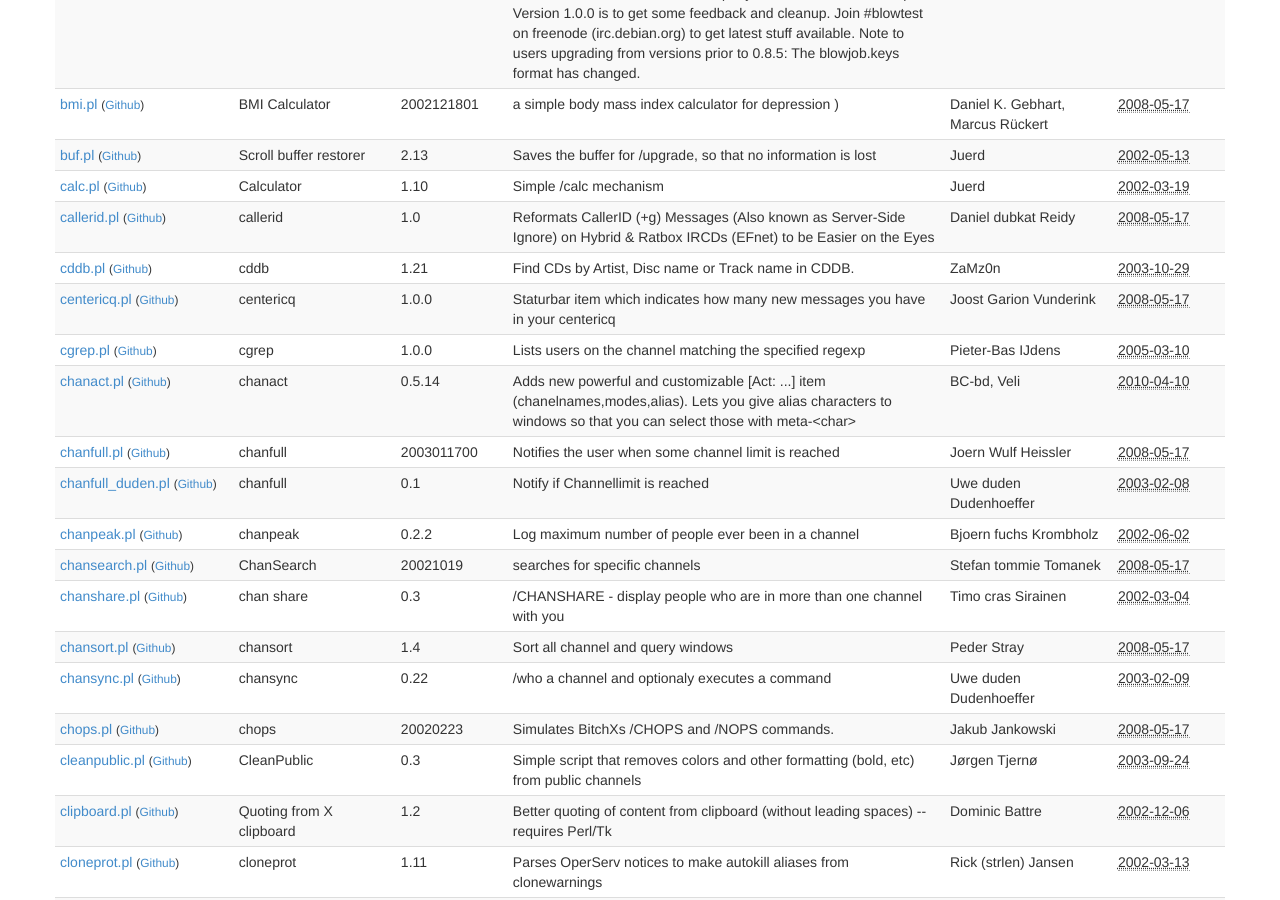
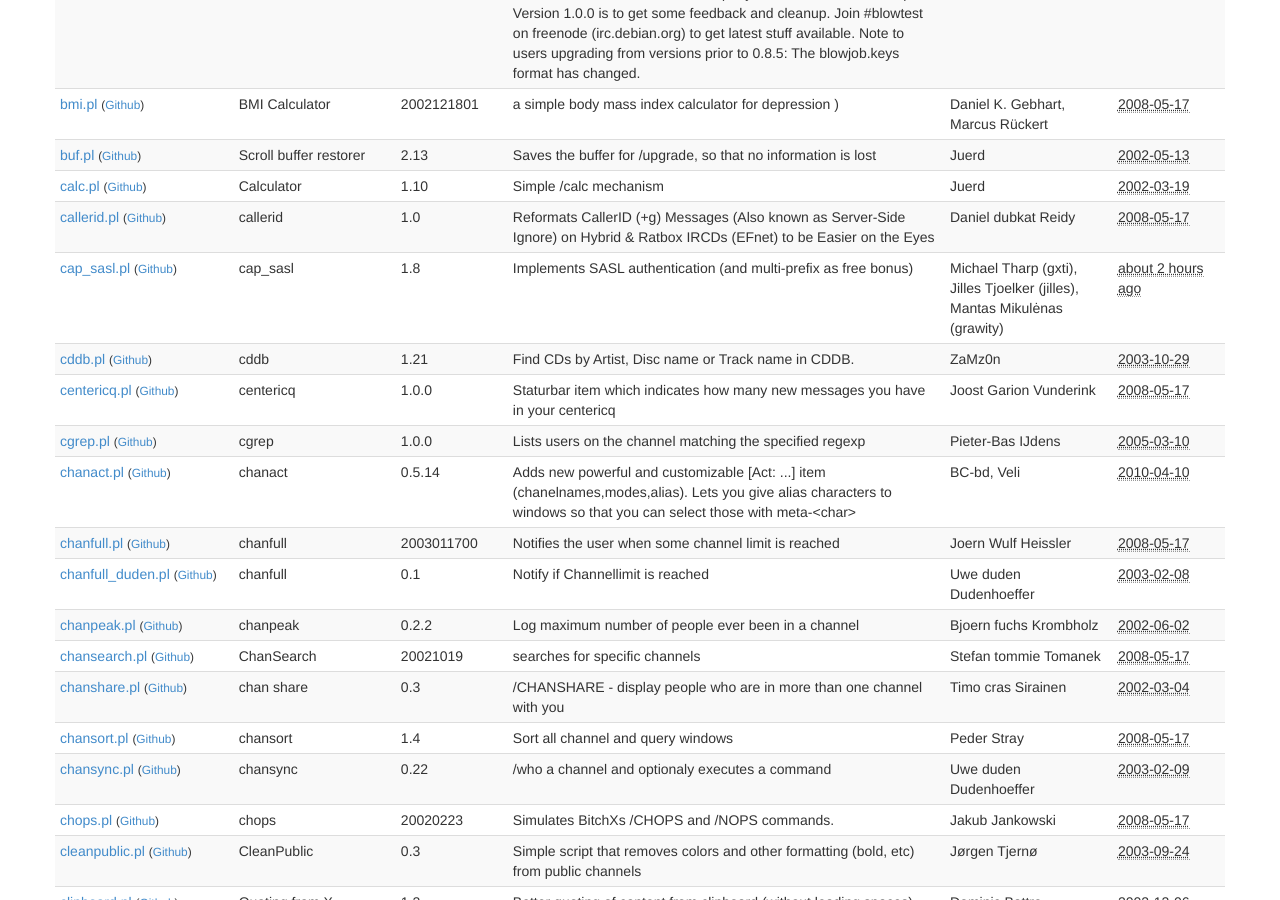
Before and after one commit to irssi/scripts.irssi.org, a Jekyll site: the page built from index.html, in a window 1280 px wide and 900 px high, scrolled down 3411 px. Built offline with Jekyll 4.4.1, drawn with Linux system fonts in a browser that asks for light colours.

Commit message:
Add cap_sasl.pl
This is a copy of Atheme's `contrib/cap_sasl.pl` 1.8a.

```diff
--- a/_data/scripts.yaml
+++ b/_data/scripts.yaml
@@ -710,6 +710,18 @@
   name: "callerid"
   url: "http://scripts.irssi.org/"
   version: "1.0"
+
+- authors: "Michael Tharp (gxti), Jilles Tjoelker (jilles), Mantas Mikulėnas (grawity)"
+  commands: "sasl"
+  contact: "grawity@gmail.com"
+  description: "Implements SASL authentication (and multi-prefix as free bonus)"
+  filename: "cap_sasl.pl"
+  modified: "2014-12-18 05:37:00"
+  modules: "Crypt::PK::ECC MIME::Base64"
+  license: "GPLv2"
+  name: "cap_sasl"
+  url: "https://nullroute.eu.org/~grawity/irssi.html"
+  version: "1.8"
 
 - authors: "ZaMz0n"
   commands: "cddb"
```
Also changed, not shown: 1 other file.
